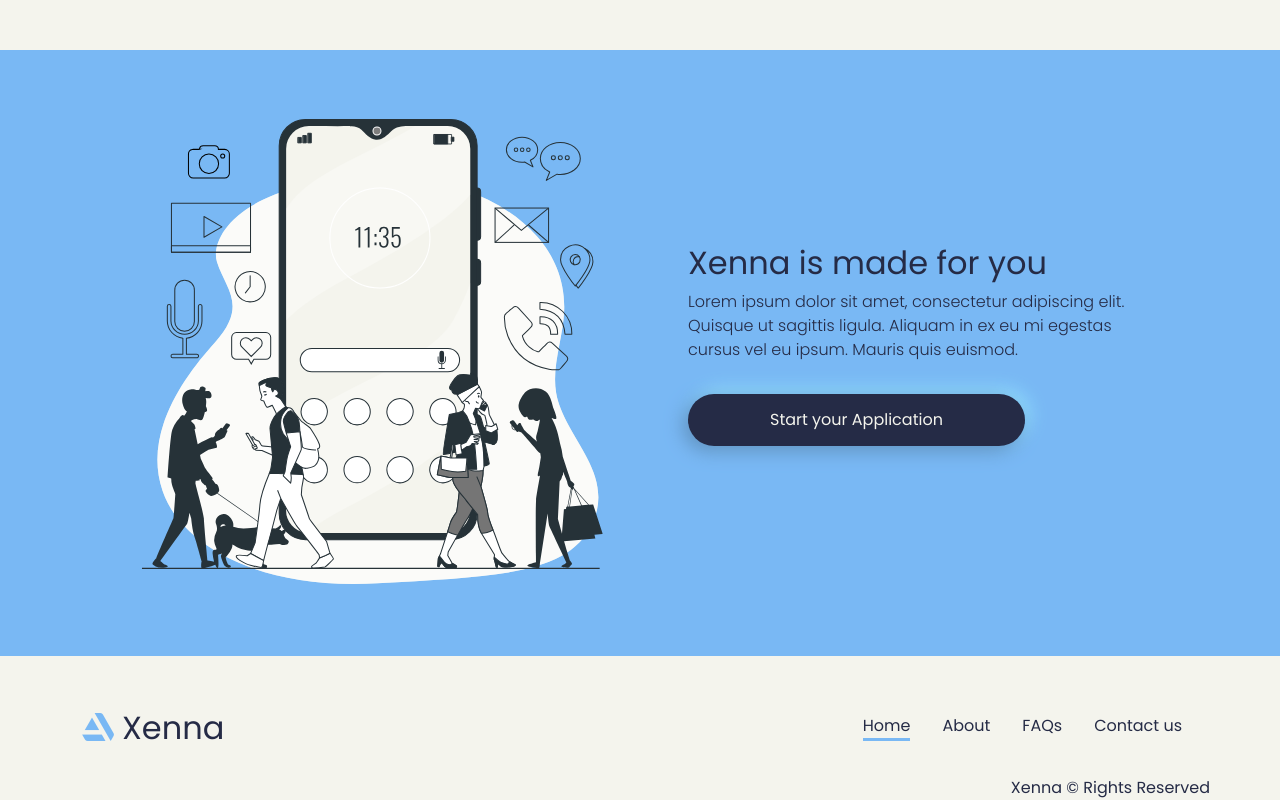
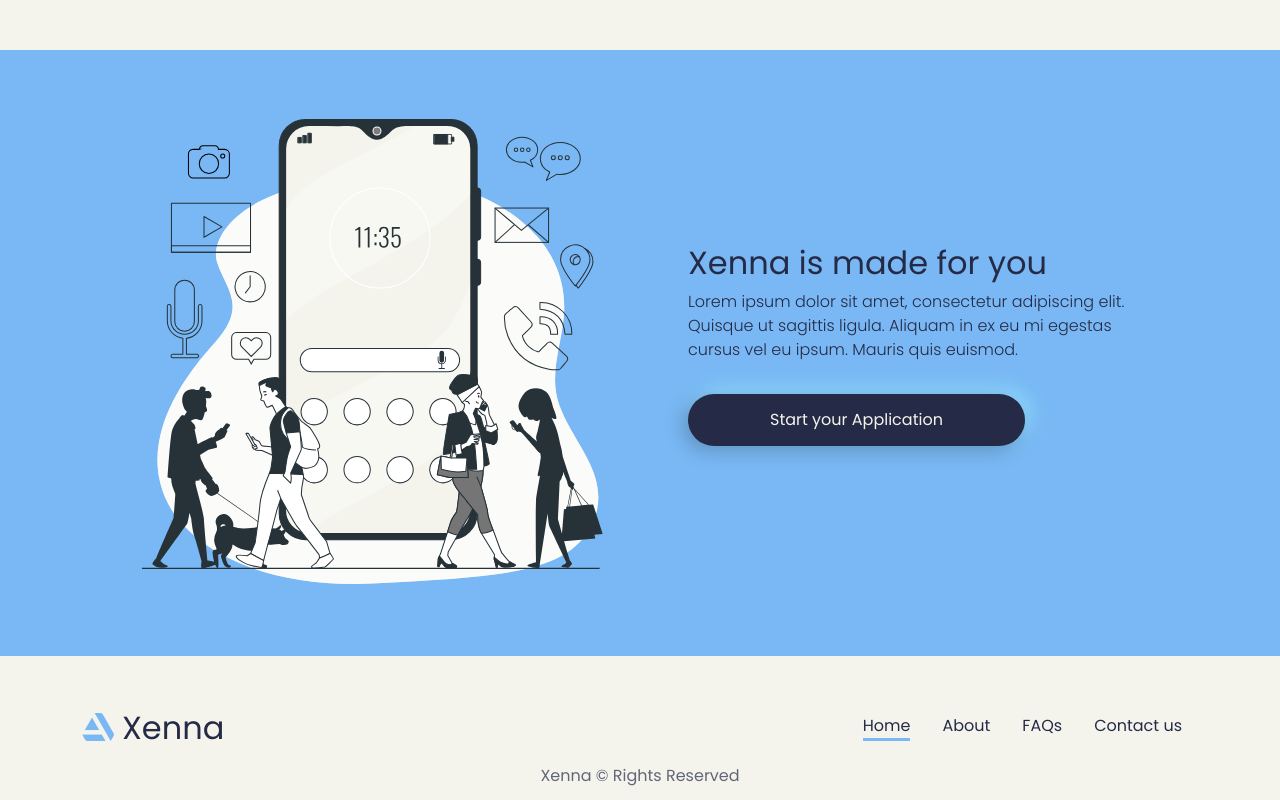
Before and after one commit to r3ap3r17/xenna, a React (Create React App) app: page / in a window 1280 px wide. Shown: the part 3387-4187 px from the top of the page. Built offline with nearby package versions, Linux system fonts and the light colour scheme.

Commit message:
commit 11.23 16:55

```diff
--- a/src/App.css
+++ b/src/App.css
@@ -196,8 +196,11 @@ a:hover {
 /* FOOTER  */
 .footer-text {
   position: absolute;
+  position: absolute;
   bottom: 0;
-  right: 0;
+  left: 50%;
+  transform: translate(-50%, -50%);
+  opacity: .7;
 }
 
 /* SM */
--- a/src/components/FooterText.js
+++ b/src/components/FooterText.js
@@ -1,5 +1,7 @@
 function FooterText() {
-    return (<span className='footer-text'>Xenna &copy; Rights Reserved</span>);
+    return (
+        <span className='footer-text mx-auto'>Xenna &copy; Rights Reserved</span>
+    );
 }
 
 export default FooterText;
```
